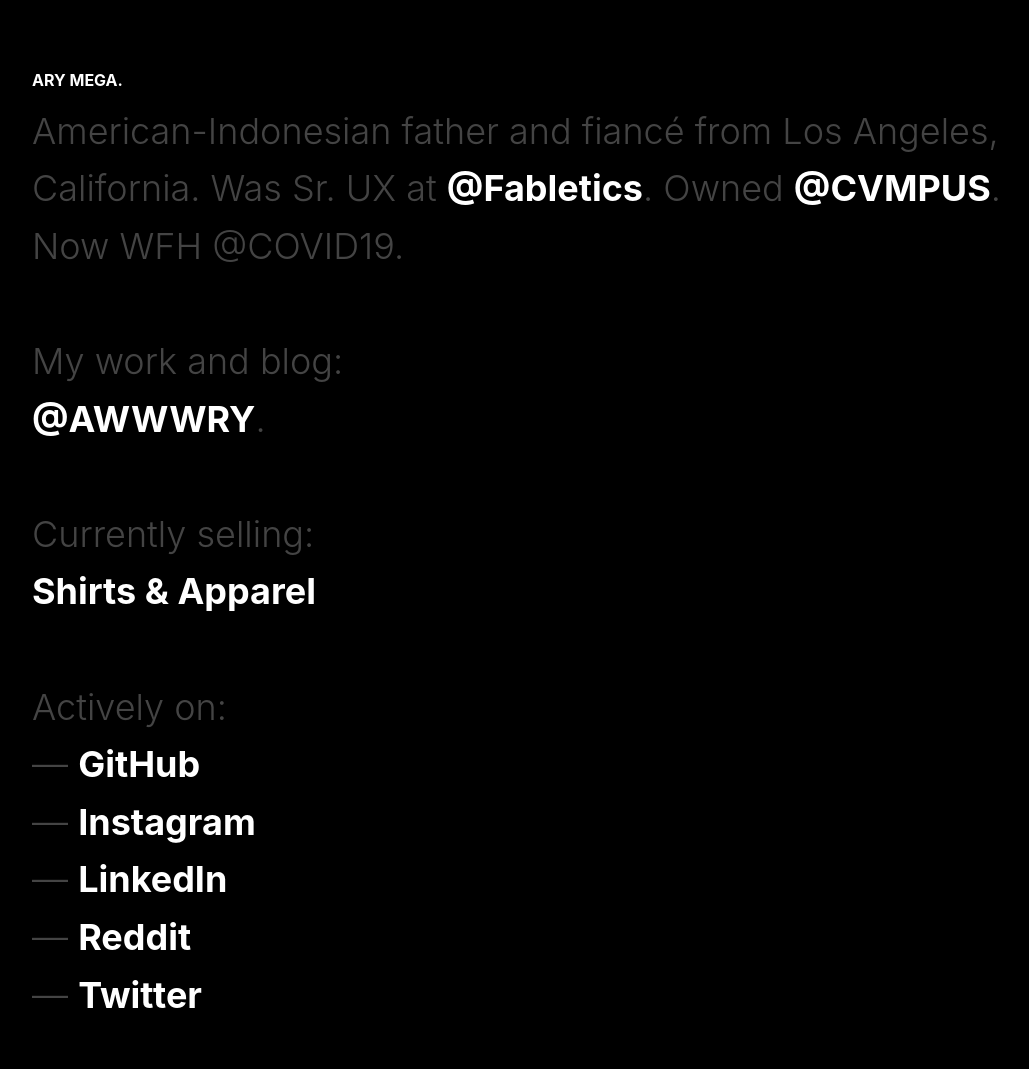
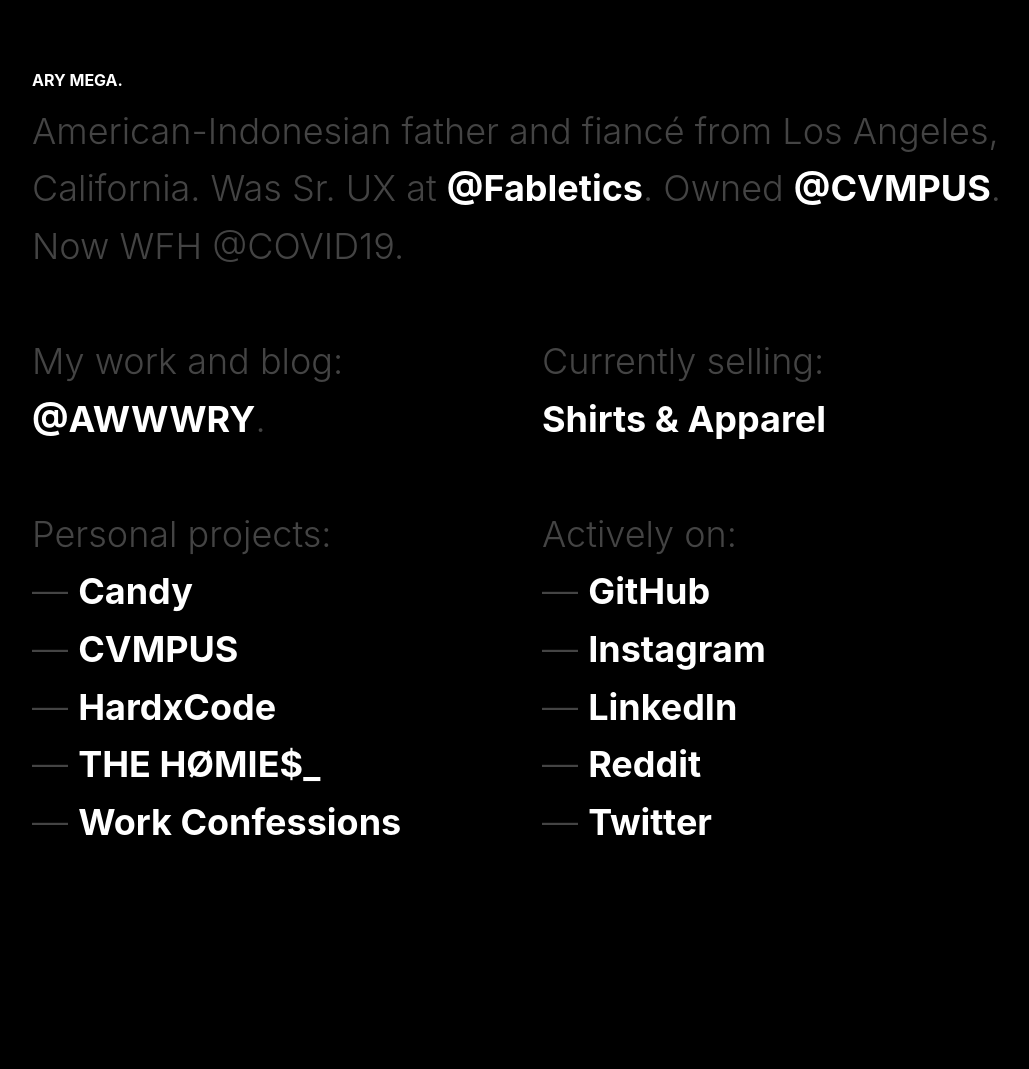
Before and after one commit to aryxmega/ary-mega, a Jekyll site: the page built from index.html, in a window 1280 px wide. Shown: the whole page, without its empty margins (8-1037 px from the left). Built offline with Jekyll 4.4.1, drawn with Linux system fonts in a browser that asks for light colours; some web fonts are replaced; after the commit the page ends 900 px from its top, so only the background shows below that.

Commit message:
Added personal projects

```diff
--- a/_sass/2-base/_base.scss
+++ b/_sass/2-base/_base.scss
@@ -188,3 +188,28 @@
     background-color: $gray-white;
   }
 }
+
+
+.w-100 {
+  display: block;
+  width: 100%;
+
+  &::after {
+    clear: both;
+  }
+}
+
+.w-50 {
+  width: 50%;
+  float: left;
+}
+
+@media (max-width: $tablet) {
+
+  .w-50 {
+    width: 100%;
+    float: none;
+    display: block;
+  }
+
+}
--- a/index.html
+++ b/index.html
@@ -11,18 +11,37 @@
 
             American-Indonesian father and fiancé from Los Angeles, California. Was Sr. UX at <a href="https://techstylefashiongroup.com/" title="TechStyle Fashion Group" target="_blank">@Fabletics</a>. Owned <a href="https://www.instagram.com/cvmpus" title="CVMPUS" target="_blank">@CVMPUS</a>. Now WFH @COVID19.<br><br>
 
+            <span class="w-100">
+              <span class="w-50">
               My work and blog:<br>
               <a href="https://awwwry.com" title="@AWWWRY" target="_blank">@AWWWRY</a>.<br><br>
+              </span>
 
+              <span class="w-50">
               Currently selling:<br>
               <a href="https://teespring.com/stores/awwwry" title="Apparel for sale" target="_blank">Shirts & Apparel</a><br><br>
+              </span>
+            </span>
 
+            <span class="w-100">
+              <span class="w-50">
+                Personal projects:<br>
+                &mdash; <a href="https://candymotor.co/" target="_blank" title="Candy">Candy</a><br>
+                &mdash; <a href="https://www.instagram.com/cvmpus/" target="_blank" title="@CVMPUS">CVMPUS</a><br>
+                &mdash; <a href="https://hardxcode.cc/" target="_blank" title="HardxCode">HardxCode</a><br>
+                &mdash; <a href="https://thehomies.io/" target="_blank" title="THE HØMIE$_">THE HØMIE$_</a><br>
+                &mdash; <a href="https://confess.work/" target="_blank" title="Work Confessions">Work Confessions</a>
+              </span>
+
+              <span class="w-50">
                 Actively on:<br>
                 &mdash; <a href="https://www.github.com/awwwry" target="_blank" title="GitHub">GitHub</a><br>
                 &mdash; <a href="https://www.instagram.com/awwwry" target="_blank" title="Instagram">Instagram</a><br>
                 &mdash; <a href="https://www.linkedin.com/in/awwwry" target="_blank" title="LinkedIn">LinkedIn</a><br>
                 &mdash; <a href="https://www.reddit.com/u/awwwry" target="_blank" title="Reddit">Reddit</a><br>
                 &mdash; <a href="https://www.twitter.com/awwwry" target="_blank" title="Twitter">Twitter</a>
+              </span>
+            </span>
         </h1>
     </div>
 
```
Lines whose indentation alone changed are shown as unchanged.
